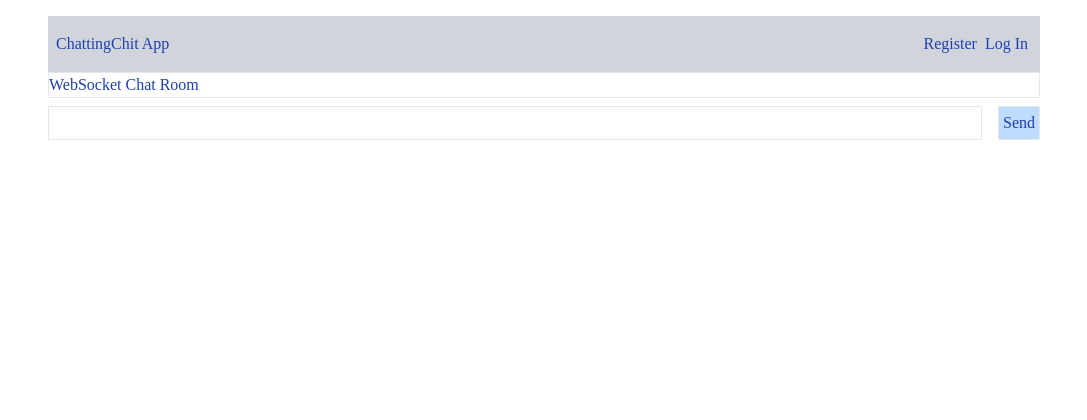
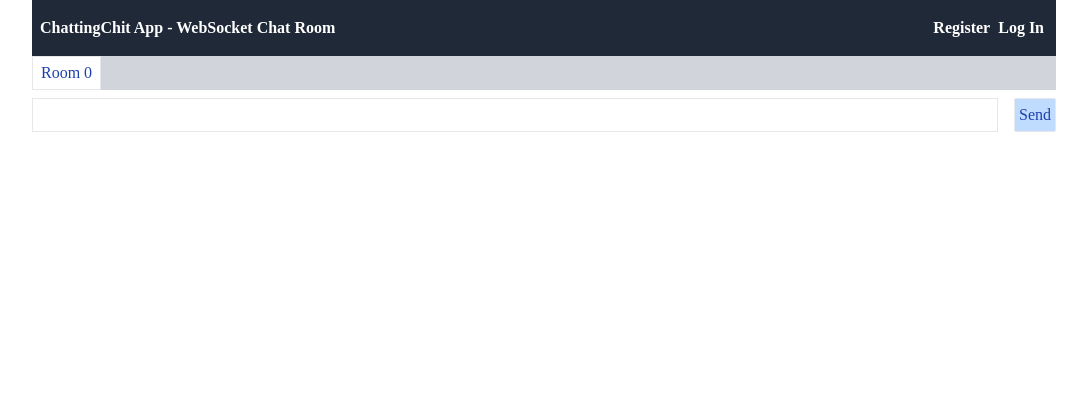
Before and after one commit to nghiango1/Chatti, a Flask app: page / in a window 1280 px wide. Shown: the top 420 px of the page, without its empty margins (96-1183 px from the left). After the commit the page ends 132 px from the top, so only its background shows below. Run offline with Flask 3, Linux system fonts and the light colour scheme; some libraries are stand-ins or nearby versions.

Commit message:
Update create more room, change some ui

```diff
--- a/main.py
+++ b/main.py
@@ -51,9 +51,79 @@ def get_user():
     return jsonify(list(ub.getUserList()))
 
 
+@app.route('/api/createroom', methods=['GET'])
+@admin_required
+def create_room():
+    rb = RoomBase()
+    id = rb.createRoom()
+    return jsonify({"message": "success",'room_id': id})
+
+
 @app.route('/api/iam', methods=['GET'])
 def whoami():
-    return jsonify({'user': session['user_id']})
+    return jsonify({'user': session['user_id'], 'roles': g.roles, 'isAdmin': g.isAdmin})
+
+
+@app.route('/api/room', methods=['GET'])
+def get_room():
+    rb = RoomBase()
+    return jsonify(list(rb.getRoomList()))
+
+
+@app.route('/api/room/<int:room_id>', methods=['GET'])
+def get_room_id(room_id: int):
+    rb = RoomBase()
+    r = rb.getRoom(room_id)
+    if r is None:
+        abort(404)
+    s = {}
+    s['user'] = r.getUsers()
+    s['data'] = r.toDict()
+    return jsonify(s)
+
+
+@app.route('/api/room/<int:room_id>/send', methods=['GET'])
+def send_room_id(room_id: int):
+    rb = RoomBase()
+    r = rb.getRoom(room_id)
+    if r is None:
+        abort(404)
+    username = request.args.get("user")
+    ub = UserBase()
+    if username is None:
+        abort(401)
+    u = ub.getUser(username)
+    if u is None:
+        abort(401)
+    message = Message(username, request.args.get("message"))
+    r.recv(message)
+    return jsonify({"message": "Room recv message"})
+
+
+def getRoomAndUrlList():
+    rb = RoomBase()
+    roomWithUrl = [(rid, f"/room/{rid}") for rid in rb.getRoomList()]
+    return roomWithUrl
+
+
+@app.route('/')
+def index():
+    rb = RoomBase()
+    r = rb.getRoom(0)
+    session['room_id'] = 0
+    message = r.getMessage()
+    return render_template('index.html', message=message, room=getRoomAndUrlList(), curr = 0)
+
+
+@app.route('/room/<int:room_id>')
+def room(room_id: int):
+    rb = RoomBase()
+    r = rb.getRoom(room_id)
+    if r is None:
+        abort(404)
+    session['room_id'] = room_id
+    message = r.getMessage()
+    return render_template('index.html', message=message, room=getRoomAndUrlList(), curr = room_id)
 
 
 bp = Blueprint('auth', __name__, url_prefix='/auth')
@@ -119,7 +189,9 @@ def load_logged_in_user():
         ub = UserBase()
         u = ub.getUser(user_id)
         g.user = u
+        g.isAdmin = False
         if u.roles:
+            g.roles = u.roles
             g.isAdmin = u.roles.__contains__("admin")
 
 
@@ -127,50 +199,6 @@ def load_logged_in_user():
 def logout():
     session.clear()
     return redirect(url_for('index'))
-
-
-@app.route('/api/room', methods=['GET'])
-def get_room():
-    rb = RoomBase()
-    return jsonify(list(rb.getRoomList()))
-
-
-@app.route('/api/room/<int:room_id>', methods=['GET'])
-def get_room_id(room_id: int):
-    rb = RoomBase()
-    r = rb.getRoom(room_id)
-    if r is None:
-        abort(404)
-    s = {}
-    s['user'] = r.getUsers()
-    s['data'] = r.toDict()
-    return jsonify(s)
-
-
-@app.route('/api/room/<int:room_id>/send', methods=['GET'])
-def send_room_id(room_id: int):
-    rb = RoomBase()
-    r = rb.getRoom(room_id)
-    if r is None:
-        abort(404)
-    username = request.args.get("user")
-    ub = UserBase()
-    if username is None:
-        abort(401)
-    u = ub.getUser(username)
-    if u is None:
-        abort(401)
-    message = Message(username, request.args.get("message"))
-    r.recv(message)
-    return jsonify({"message": "Room recv message"})
-
-
-@app.route('/')
-def index():
-    rb = RoomBase()
-    r = rb.getRoom(0)
-    message = r.getMessage()
-    return render_template('index.html', message=message)
 
 
 connected_users = set()
@@ -192,9 +220,10 @@ def soc_login_required(view):
 @soc_login_required
 def handle_message(message):
     rb = RoomBase()
-    r = rb.getRoom(0)
+    r = rb.getRoom(session['room_id'])
+    if r is None:
+        abort(404)
     m = Message(session['user_id'], message)
-
     r.recv(m)
     send(m.toHtml(), broadcast=True)
 
--- a/src/room.py
+++ b/src/room.py
@@ -78,7 +78,7 @@ class RoomBase(metaclass=Singleton):
             return None
         return self.rooms[id]
 
-    def getRoomList(self):
+    def getRoomList(self) -> List[int]:
         return self.rooms.keys()
 
     def delRoom(self, id):
--- a/src/user.py
+++ b/src/user.py
@@ -6,7 +6,7 @@ class User:
     def __init__(self, username, password, isAdmin=False):
         self.roles = []
         if isAdmin:
-            self.roles.append(["admin"])
+            self.roles.append("admin")
         self.username = username
         self.password = password
 
--- a/templates/auth/login.html
+++ b/templates/auth/login.html
@@ -1,15 +1,15 @@
 {% extends 'base.html' %}
 
 {% block header %}
-<h1>{% block title %}Log In{% endblock %}</h1>
+{% block title %}Log In{% endblock %}
 {% endblock %}
 
 {% block content %}
 <form method="post" class="mt-4 mx-auto flex flex-col max-w-xs">
     <label class="mb-2" for="username">Username</label>
-    <input class="border mb-4" name="username" id="username" required>
+    <input class="border mb-4 p-2" name="username" id="username" required>
     <label for="password" class="mb-2">Password</label>
-    <input class="border mb-4" type="password" name="password" id="password" required>
+    <input class="border mb-4 p-2" type="password" name="password" id="password" required>
     <button class="bg-blue-200 p-2 border" type="submit" value="Log In">Log in</button>
 </form>
 {% endblock %}
--- a/templates/base.html
+++ b/templates/base.html
@@ -6,12 +6,16 @@
     <link rel="stylesheet" href="{{ url_for('static', filename= 'tailwind.css') }}">
 </head>
 
-<body class="antialiased text-blue-800 bg-white font-serif p-4 max-w-5xl my-auto mx-auto">
-    <nav class="flex items-center py-2 bg-gray-300">
-        <h1 class="flex-auto m-0 font-serif p-2">ChattingChit App</h1>
+<body class="antialiased text-blue-800 bg-white font-serif max-w-5xl mx-auto p-0 h-screen flex flex-col">
+    <div class="p-0">
+        <nav class="flex items-center py-2 bg-gray-800 text-white font-bold">
+            <div class="flex-auto m-0 font-serif p-2">
+                <a href="/">ChattingChit App - {% block header %}{% endblock %}
+                </a>
+            </div>
             <ul class="flex font-serif p-2">
                 {% if g.user %}
-            <li><span class="p-1">{{ g.user['username'] }}</span>
+                <li><span class="p-1 text-white">{{ g.user['username'] }}</span>
                 <li><a class="p-1" href="{{ url_for('auth.logout') }}">Log Out</a>
                     {% else %}
                 <li><a class="p-1" href="{{ url_for('auth.register') }}">Register</a>
@@ -19,10 +23,8 @@
                     {% endif %}
             </ul>
         </nav>
-    <section class="mx-auto">
-        <header class="border border-gray-light flex items-end first:flex-auto">
-            {% block header %}{% endblock %}
-        </header>
+    </div>
+    <section class="font-serif flex-1 overflow-clip">
         {% block content %}{% endblock %}
     </section>
 </body>
--- a/templates/index.html
+++ b/templates/index.html
@@ -1,20 +1,25 @@
 {% extends 'base.html' %}
 
 {% block header %}
-<h1>{% block title %} WebSocket Chat Room {% endblock %}</h1>
+{% block title %} WebSocket Chat Room {% endblock %}
 {% endblock %}
 
 
 {% block content %}
-<div class="font-serif">
-        <div class="flex w-full flex-col">
-            <div class="w-full relative flex my-2">
-                <input name="message_bar" class="border p-1 m-0 flex flex-1" type="text"
-                    id="inputMessage">
-                <div class="flex bg-blue-200 border p-1 ml-4  rounded-sm" onclick="sendMessage()">Send</div>
-            </div>
+<div class="w-full flex flex-col h-full">
+    <div class="flex">
+        {% for r, u in room %}
+        <a href={{ u }} class="px-2 py-1 border {% if r != curr %}bg-gray-300{% endif %}">Room {{ r }}</a>
+        {% endfor %}
+        <div class="bg-gray-300 flex-auto flex"></div>
+    </div>
+    <div class="flex w-full flex-col">
+        <div class="w-full relative flex my-2">
+            <input name="message_bar" class="border p-1 m-0 flex flex-1" type="text" id="inputMessage">
+            <div class="flex bg-blue-200 border p-1 ml-4  rounded-sm" onclick="sendMessage()">Send</div>
         </div>
-    <div class="font-serif overflow-y-scroll break-words whitespace-normal h-screen" id="messages">
+    </div>
+    <div class="overflow-y-scroll break-words whitespace-normal flex-1" id="messages">
         {% for m in message[::-1] %}
         <p>({{ m.getTime() }}) <strong>{{ m.username }}</strong>: {{m.message}}</p>
         {% endfor %}
```
Also changed, not shown: pyproject.toml (deleted, +0 -21 lines), templates/auth/register.html (+8 -8 lines), README.md, static/tailwind.css, 1 other file. Lines whose indentation alone changed are shown as unchanged.
